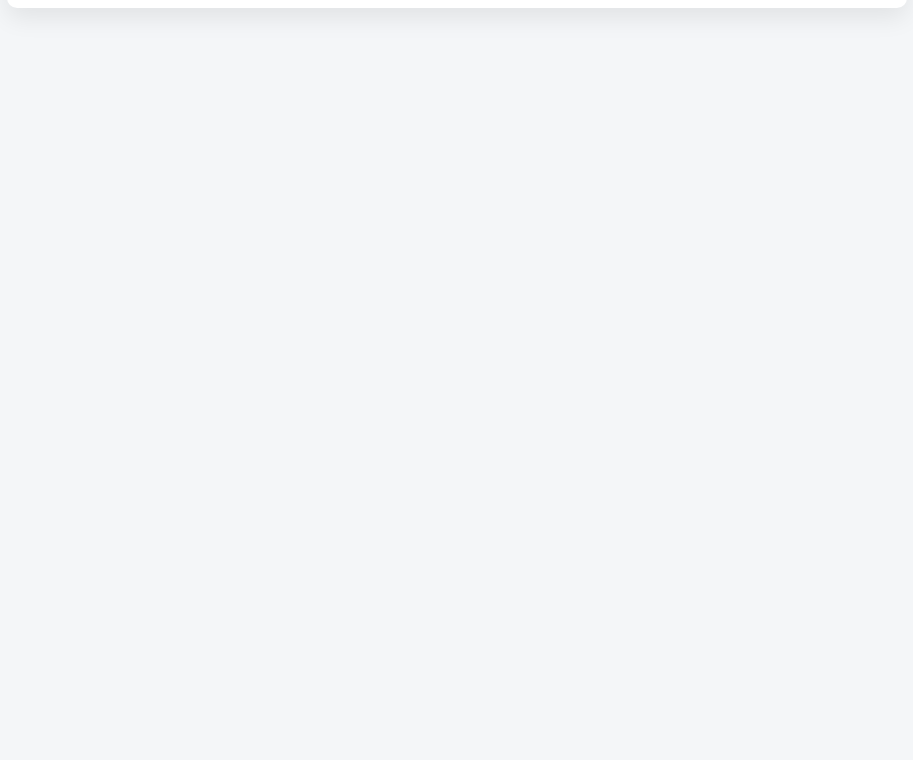
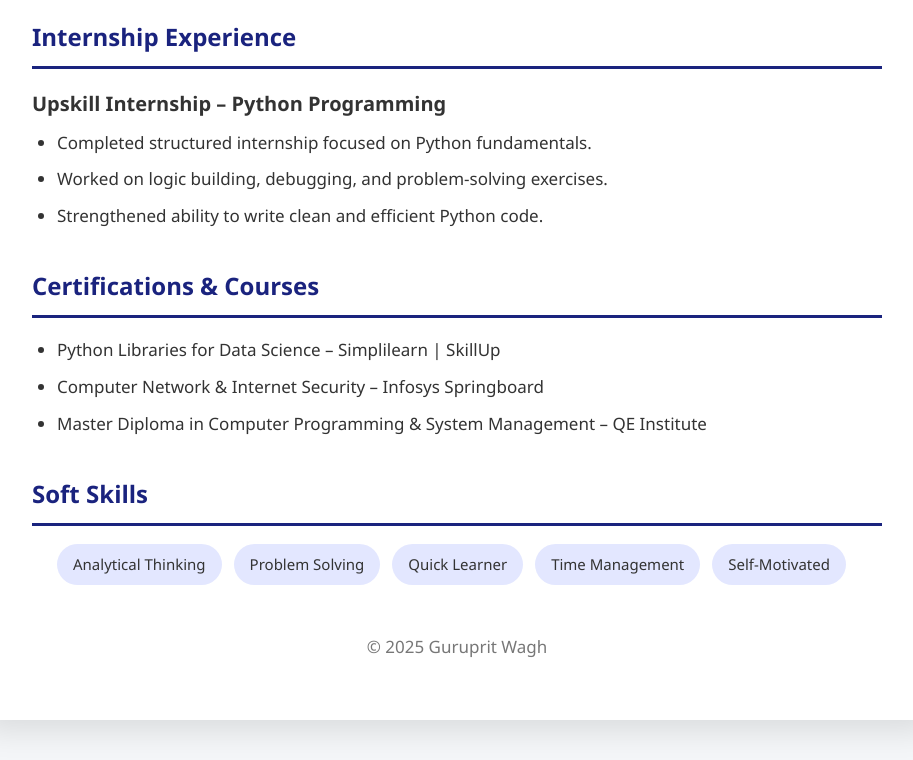
Before and after one commit to Guruprit683/resume, a plain HTML site: page index.html in a window 1280 px wide. Shown: the part 1767-2527 px from the top of the page, without its empty margins (183-1096 px from the left). Before the commit the page ends 1815 px from the top, so only its background shows below. Drawn offline with Linux system fonts and the light colour scheme.

Commit message:
styles.css

```diff
--- a/styles.css
+++ b/styles.css
@@ -8,94 +8,114 @@
 body {
     background: #f4f6f8;
     color: #333;
+    font-size: 18px; /* ⬆ overall font size */
+    line-height: 1.7;
 }
 
 .container {
-    max-width: 900px;
+    max-width: 950px;
     margin: 40px auto;
     background: #ffffff;
-    padding: 40px;
-    border-radius: 10px;
-    box-shadow: 0 10px 25px rgba(0,0,0,0.08);
+    padding: 50px;
+    border-radius: 12px;
+    box-shadow: 0 12px 30px rgba(0,0,0,0.1);
 }
 
+/* HEADER */
 header {
     text-align: center;
-    margin-bottom: 30px;
+    margin-bottom: 40px;
 }
 
 header h1 {
-    font-size: 36px;
+    font-size: 44px; /* ⬆ name big */
     color: #1a237e;
+    font-weight: 700;
 }
 
 header h2 {
-    font-size: 18px;
-    margin-top: 8px;
+    font-size: 22px; /* ⬆ subtitle */
+    margin-top: 10px;
     font-weight: 500;
 }
 
 header p {
-    margin-top: 6px;
-    font-size: 14px;
+    margin-top: 8px;
+    font-size: 16px;
 }
 
+/* SECTIONS */
 section {
-    margin-bottom: 28px;
+    margin-bottom: 35px;
 }
 
 section h3 {
-    border-bottom: 2px solid #1a237e;
-    padding-bottom: 6px;
-    margin-bottom: 12px;
+    border-bottom: 3px solid #1a237e;
+    padding-bottom: 8px;
+    margin-bottom: 18px;
     color: #1a237e;
+    font-size: 24px; /* ⬆ section heading */
 }
 
+/* CONTENT */
 .item h4 {
-    font-size: 16px;
-    margin-bottom: 6px;
+    font-size: 20px;
+    margin-bottom: 8px;
+    font-weight: 600;
+}
+
+p {
+    font-size: 17px;
+    margin-bottom: 8px;
 }
 
 ul {
-    margin-left: 20px;
+    margin-left: 25px;
 }
 
 ul li {
-    margin-bottom: 6px;
+    margin-bottom: 8px;
+    font-size: 17px;
 }
 
+/* SKILLS GRID (even though you changed layout, kept safe) */
 .skills-grid {
     display: grid;
-    grid-template-columns: repeat(auto-fit, minmax(200px, 1fr));
-    gap: 20px;
+    grid-template-columns: repeat(auto-fit, minmax(220px, 1fr));
+    gap: 25px;
 }
 
+/* INLINE SKILLS */
 .inline-list {
     display: flex;
     flex-wrap: wrap;
-    gap: 10px;
+    gap: 12px;
     list-style: none;
 }
 
 .inline-list li {
     background: #e3e7ff;
-    padding: 6px 12px;
-    border-radius: 20px;
-    font-size: 13px;
+    padding: 8px 16px;
+    border-radius: 22px;
+    font-size: 15px;
+    font-weight: 500;
 }
 
+/* LINKS */
 a {
     color: #1a237e;
     text-decoration: none;
+    font-weight: 500;
 }
 
 a:hover {
     text-decoration: underline;
 }
 
+/* FOOTER */
 footer {
     text-align: center;
-    font-size: 12px;
-    margin-top: 30px;
+    font-size: 14px;
+    margin-top: 40px;
     color: #777;
 }
```
